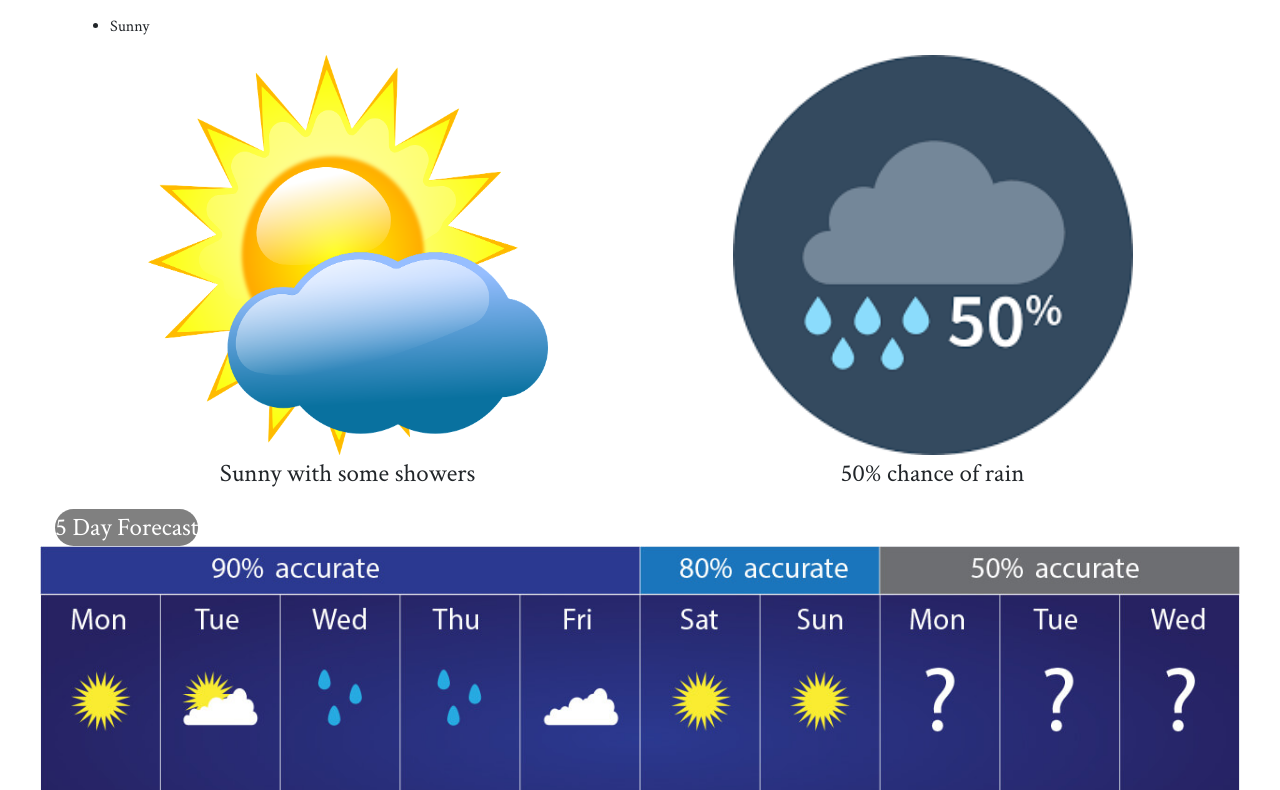
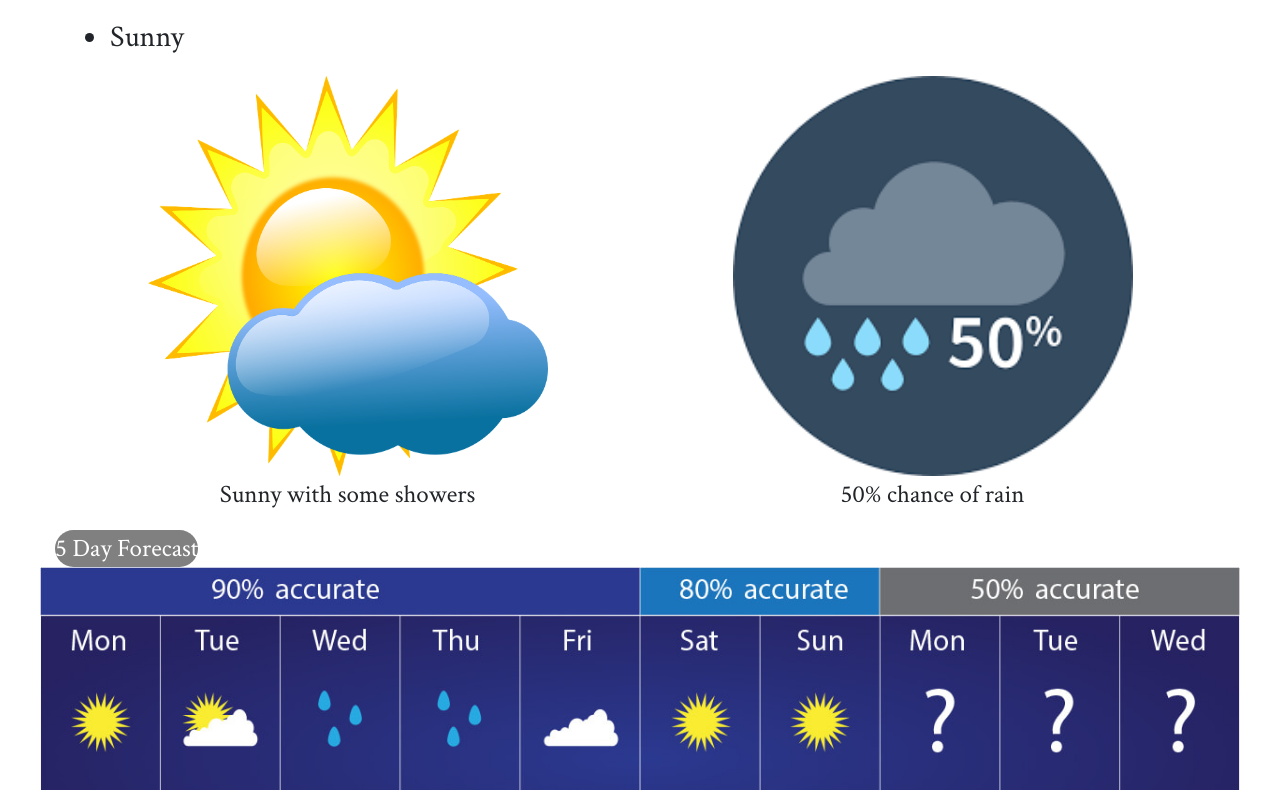
Before and after one commit to indigocloud/homework-for-week-6--2-, a website built with Parcel: page index.html in a window 1280 px wide. Shown: the part 175-965 px from the top of the page. Built offline with nearby package versions, Linux system fonts and the light colour scheme.

Commit message:
added description class

```diff
--- a/src/styles.css
+++ b/src/styles.css
@@ -42,3 +42,9 @@ p {
 .precipitation {
   font-size: 30px;
 }
+.description {
+  font-size: 30px;
+}
+li {
+  text-transform: capitalize;
+}
```
